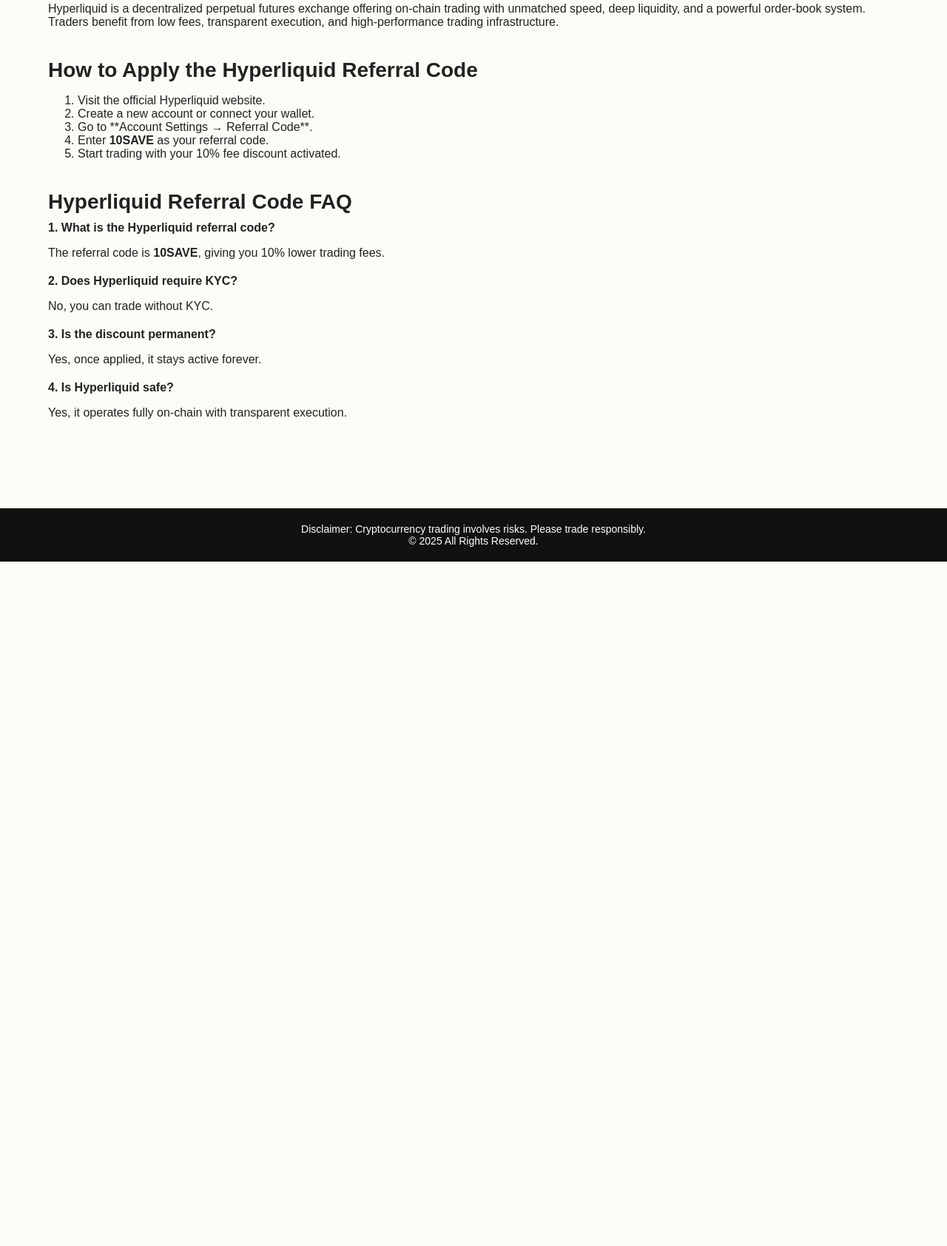
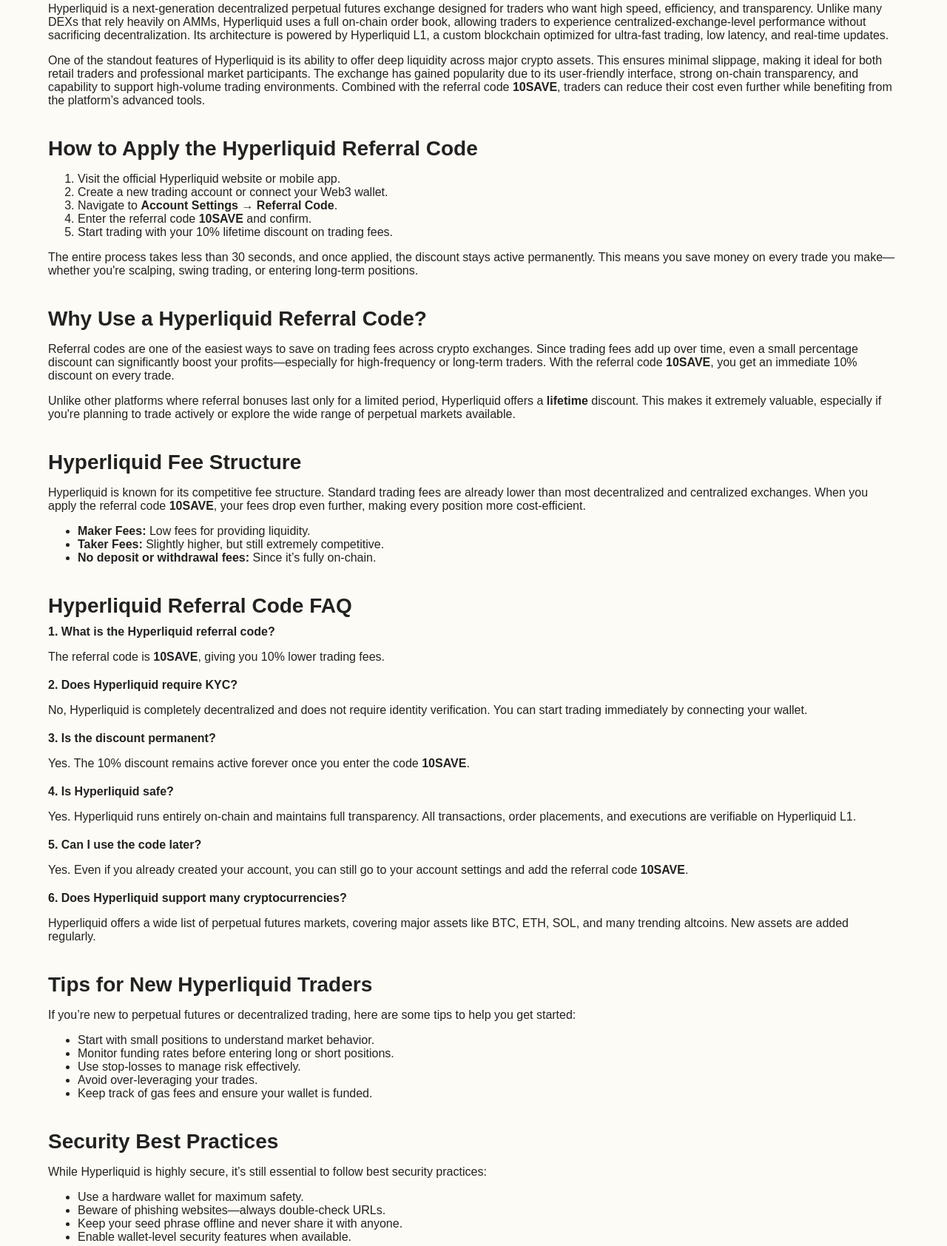
Before and after one commit to Hyperliquidreferralcodes/Hyperliquidreferralcodes.github.io, a plain HTML site: page index.html in a window 1280 px wide. Shown: the part 1017-2701 px from the top of the page at 74% size. Before the commit the page ends 1776 px from the top, so only its background shows below. Drawn offline with Linux system fonts and the light colour scheme.

Commit message:
Update index.html

```diff
--- a/index.html
+++ b/index.html
@@ -188,8 +188,7 @@
 
             <p>
                 Use my Hyperliquid referral code: <strong>"10SAVE"</strong><br><br>
-                Join Hyperliquid and enjoy an instant 10% trading fee discount. Trade faster with
-                on-chain execution, deep liquidity, and low costs across perpetual futures markets.
+                Join Hyperliquid and enjoy an instant 10% trading fee discount. Trade faster with on-chain execution, deep liquidity, and low costs across perpetual futures markets.
             </p>
 
             <!-- Features -->
@@ -246,9 +245,10 @@
     <section>
         <h2>About Hyperliquid</h2>
         <p>
-            Hyperliquid is a decentralized perpetual futures exchange offering on-chain trading with unmatched speed,
-            deep liquidity, and a powerful order-book system. Traders benefit from low fees, transparent execution,
-            and high-performance trading infrastructure.
+            Hyperliquid is a next-generation decentralized perpetual futures exchange designed for traders who want high speed, efficiency, and transparency. Unlike many DEXs that rely heavily on AMMs, Hyperliquid uses a full on-chain order book, allowing traders to experience centralized-exchange-level performance without sacrificing decentralization. Its architecture is powered by Hyperliquid L1, a custom blockchain optimized for ultra-fast trading, low latency, and real-time updates.
+        </p>
+        <p>
+            One of the standout features of Hyperliquid is its ability to offer deep liquidity across major crypto assets. This ensures minimal slippage, making it ideal for both retail traders and professional market participants. The exchange has gained popularity due to its user-friendly interface, strong on-chain transparency, and capability to support high-volume trading environments. Combined with the referral code <b>10SAVE</b>, traders can reduce their cost even further while benefiting from the platform’s advanced tools.
         </p>
     </section>
 
@@ -256,12 +256,40 @@
     <section>
         <h2>How to Apply the Hyperliquid Referral Code</h2>
         <ol>
-            <li>Visit the official Hyperliquid website.</li>
-            <li>Create a new account or connect your wallet.</li>
-            <li>Go to **Account Settings → Referral Code**.</li>
-            <li>Enter <b>10SAVE</b> as your referral code.</li>
-            <li>Start trading with your 10% fee discount activated.</li>
+            <li>Visit the official Hyperliquid website or mobile app.</li>
+            <li>Create a new trading account or connect your Web3 wallet.</li>
+            <li>Navigate to <b>Account Settings → Referral Code</b>.</li>
+            <li>Enter the referral code <b>10SAVE</b> and confirm.</li>
+            <li>Start trading with your 10% lifetime discount on trading fees.</li>
         </ol>
+
+        <p>
+            The entire process takes less than 30 seconds, and once applied, the discount stays active permanently. This means you save money on every trade you make—whether you're scalping, swing trading, or entering long-term positions.
+        </p>
+    </section>
+
+    <!-- NEW SECTION: WHY USE A REFERRAL CODE -->
+    <section>
+        <h2>Why Use a Hyperliquid Referral Code?</h2>
+        <p>
+            Referral codes are one of the easiest ways to save on trading fees across crypto exchanges. Since trading fees add up over time, even a small percentage discount can significantly boost your profits—especially for high-frequency or long-term traders. With the referral code <b>10SAVE</b>, you get an immediate 10% discount on every trade.
+        </p>
+        <p>
+            Unlike other platforms where referral bonuses last only for a limited period, Hyperliquid offers a <b>lifetime</b> discount. This makes it extremely valuable, especially if you're planning to trade actively or explore the wide range of perpetual markets available.
+        </p>
+    </section>
+
+    <!-- NEW SECTION: HYPERLIQUID FEES -->
+    <section>
+        <h2>Hyperliquid Fee Structure</h2>
+        <p>
+            Hyperliquid is known for its competitive fee structure. Standard trading fees are already lower than most decentralized and centralized exchanges. When you apply the referral code <b>10SAVE</b>, your fees drop even further, making every position more cost-efficient.
+        </p>
+        <ul>
+            <li><b>Maker Fees:</b> Low fees for providing liquidity.</li>
+            <li><b>Taker Fees:</b> Slightly higher, but still extremely competitive.</li>
+            <li><b>No deposit or withdrawal fees:</b> Since it’s fully on-chain.</li>
+        </ul>
     </section>
 
     <!-- FAQ -->
@@ -275,18 +303,57 @@
 
         <div class="faq-item">
             <strong>2. Does Hyperliquid require KYC?</strong>
-            <p>No, you can trade without KYC.</p>
+            <p>No, Hyperliquid is completely decentralized and does not require identity verification. You can start trading immediately by connecting your wallet.</p>
         </div>
 
         <div class="faq-item">
             <strong>3. Is the discount permanent?</strong>
-            <p>Yes, once applied, it stays active forever.</p>
+            <p>Yes. The 10% discount remains active forever once you enter the code <b>10SAVE</b>.</p>
         </div>
 
         <div class="faq-item">
             <strong>4. Is Hyperliquid safe?</strong>
-            <p>Yes, it operates fully on-chain with transparent execution.</p>
+            <p>Yes. Hyperliquid runs entirely on-chain and maintains full transparency. All transactions, order placements, and executions are verifiable on Hyperliquid L1.</p>
         </div>
+
+        <div class="faq-item">
+            <strong>5. Can I use the code later?</strong>
+            <p>Yes. Even if you already created your account, you can still go to your account settings and add the referral code <b>10SAVE</b>.</p>
+        </div>
+
+        <div class="faq-item">
+            <strong>6. Does Hyperliquid support many cryptocurrencies?</strong>
+            <p>Hyperliquid offers a wide list of perpetual futures markets, covering major assets like BTC, ETH, SOL, and many trending altcoins. New assets are added regularly.</p>
+        </div>
+    </section>
+
+    <!-- NEW SECTION: TRADING TIPS -->
+    <section>
+        <h2>Tips for New Hyperliquid Traders</h2>
+        <p>
+            If you’re new to perpetual futures or decentralized trading, here are some tips to help you get started:
+        </p>
+        <ul>
+            <li>Start with small positions to understand market behavior.</li>
+            <li>Monitor funding rates before entering long or short positions.</li>
+            <li>Use stop-losses to manage risk effectively.</li>
+            <li>Avoid over-leveraging your trades.</li>
+            <li>Keep track of gas fees and ensure your wallet is funded.</li>
+        </ul>
+    </section>
+
+    <!-- NEW SECTION: SECURITY PRACTICES -->
+    <section>
+        <h2>Security Best Practices</h2>
+        <p>
+            While Hyperliquid is highly secure, it’s still essential to follow best security practices:
+        </p>
+        <ul>
+            <li>Use a hardware wallet for maximum safety.</li>
+            <li>Beware of phishing websites—always double-check URLs.</li>
+            <li>Keep your seed phrase offline and never share it with anyone.</li>
+            <li>Enable wallet-level security features when available.</li>
+        </ul>
     </section>
 
 </div>
```
